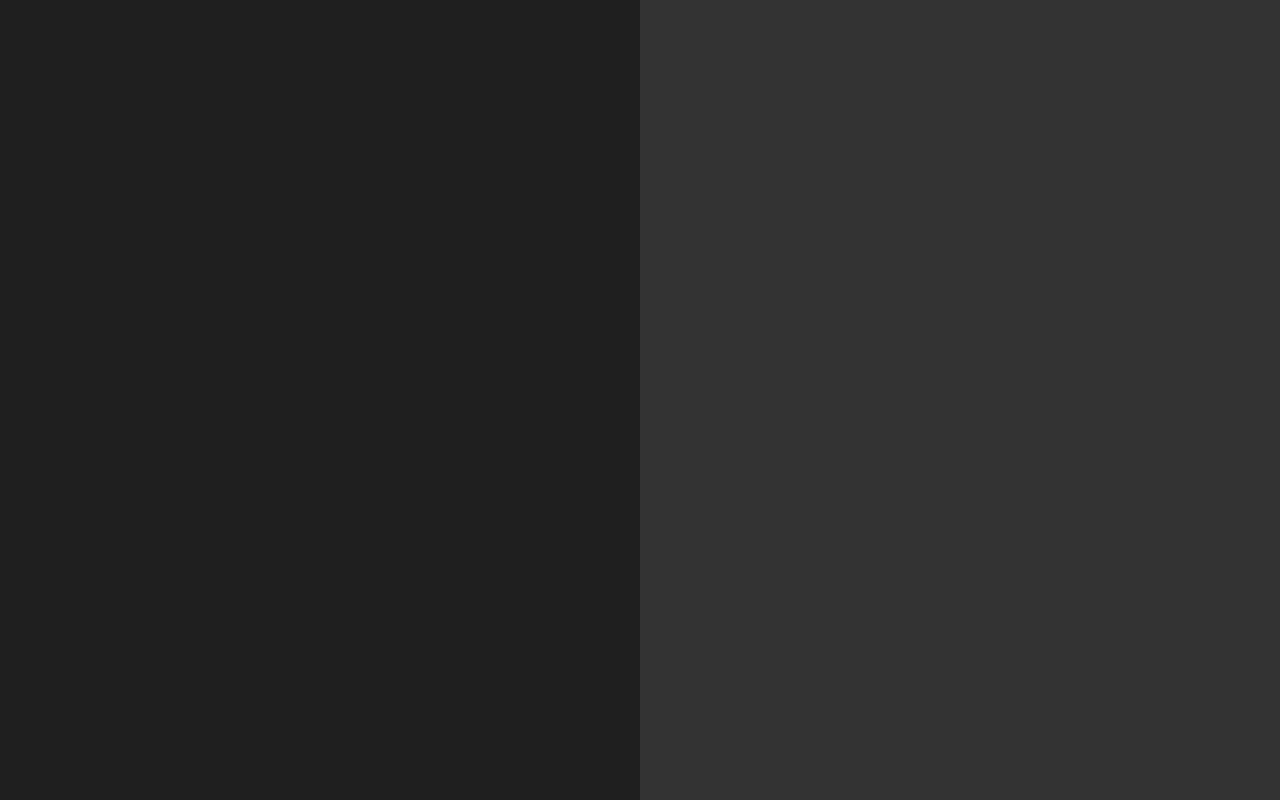
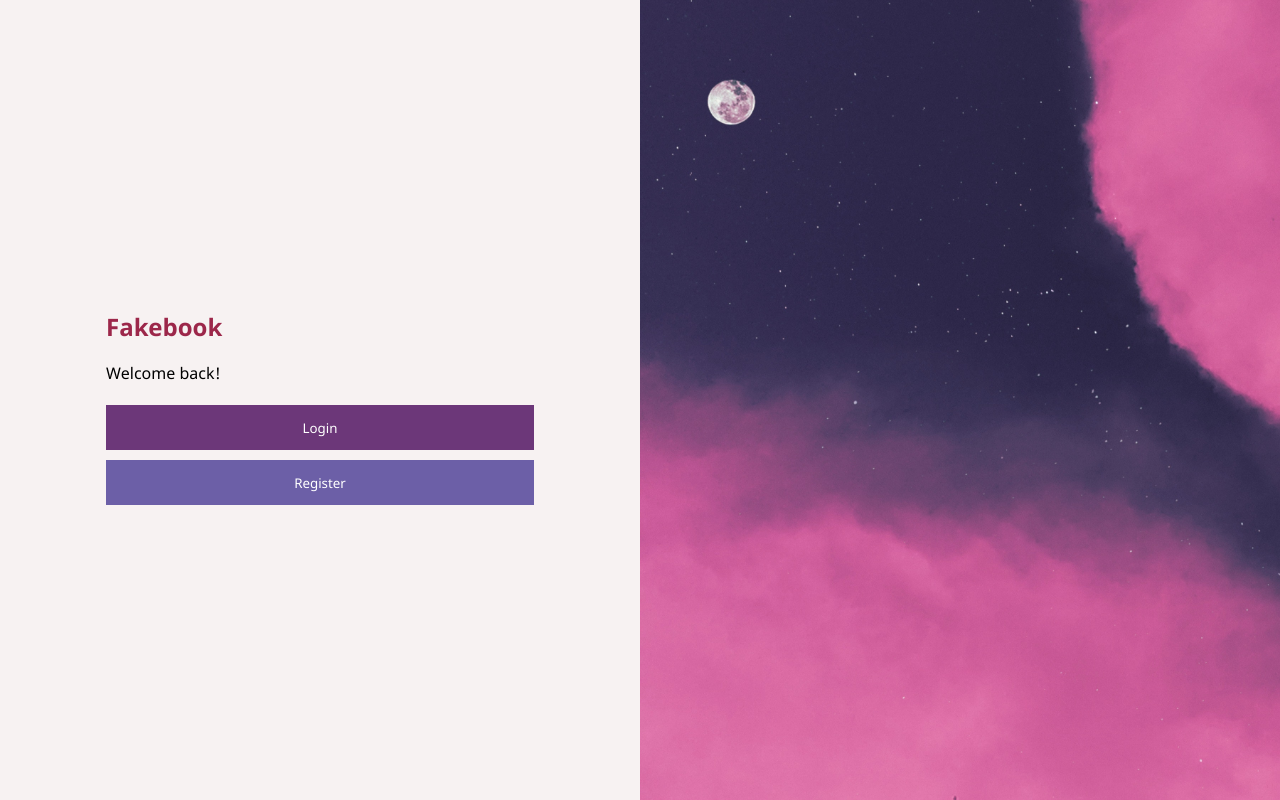
Before and after one commit to karranlemos/fake-social-network, a PHP site: page / in a window 1280 px wide. Run offline with PHP 8.4, Linux system fonts and the light colour scheme.

Commit message:
Create basic welcome page

```diff
--- a/public/css/fonts.css
+++ b/public/css/fonts.css
@@ -0,0 +1,26 @@
+@font-face {
+    font-family: 'Noto Sans';
+    font-style: normal;
+    font-weight: 400;
+    src: url('../fonts/NotoSans/NotoSans-Regular.ttf');
+}
+@font-face {
+    font-family: 'Noto Sans';
+    font-style: normal;
+    font-weight: 400;
+    font-style: italic;
+    src: url('../fonts/NotoSans/NotoSans-Italic.ttf');
+}
+@font-face {
+    font-family: 'Noto Sans';
+    font-style: bold;
+    font-weight: 700;
+    src: url('../fonts/NotoSans/NotoSans-Bold.ttf');
+}
+@font-face {
+    font-family: 'Noto Sans';
+    font-style: bold;
+    font-weight: 700;
+    font-style: italic;
+    src: url('../fonts/NotoSans/NotoSans-BoldItalic.ttf');
+}
--- a/public/css/style.css
+++ b/public/css/style.css
@@ -7,6 +7,38 @@ html, body {
 
     min-height: 100vh;
     min-width: 100%;
+}
+
+html, button {
+    font-family: 'Noto Sans', 'Segoe UI', Tahoma, Geneva, Verdana, sans-serif;
+}
+
+h1, h2, h3, h4, h5, h6 {
+    color: var(--heading-color);
+}
+
+button {
+    outline: none;
+    border-width: 0;
+
+    background-color: var(--button-bg-color);
+    color: var(--button-color);
+
+    min-width: 200px;
+    min-height: 30px;
+    margin: 3px;
+
+    cursor: pointer;
+}
+
+button.primary {
+    background-color: var(--button-bg-color-primary);
+    color: var(--button-color-primary);
+}
+
+button.secondary {
+    background-color: var(--button-bg-color-secondary);
+    color: var(--button-color-secondary);
 }
 
 .split-page {
@@ -20,17 +52,54 @@ html, body {
 
 .split-page .relevant {
     flex: 1 0 0;
+    display: flex;
+    justify-content: center;
+    align-items: center;
+
     min-width: 400px;
-    background-color: rgb(31, 31, 31);
+    background-color: var(--primary-bg-color);
 }
 
 .split-page .optional {
     flex-grow: 1;
-    background-color: rgb(51, 51, 51);
+    background-color: #6c3779;
+    background-image: url('../images/backgrounds/bg-index.jpg');
+    background-position: left;
+    background-size: cover;
+    background-repeat: no-repeat;
+}
+
+.split-page .central-options {
+    background-color: transparent;
+
+    padding: 10px;
+    box-sizing: border-box;
+
+    width: 70%;
+    min-width: 350px;
+}
+
+.account-buttons {
+    display: flex;
+    flex-direction: column;
+    align-items: stretch;
+}
+
+.account-buttons button {
+    height: 45px;
+    margin: 5px 0;
 }
 
 @media only screen and (max-width: 700px) {
+    .split-page .relevant {
+        min-width: 100%;
+    }
+
     .split-page .optional {
         display: none;
     }
+
+    .split-page .central-options {
+        min-width: 300px;
+    }
 }
--- a/public/css/vars.css
+++ b/public/css/vars.css
@@ -0,0 +1,14 @@
+:root {
+    --heading-color: #9c274a;
+    --sub-heading-color: #fa8572;
+
+    --button-bg-color: #c9c9c9;
+    --button-color: #000000;
+    --button-bg-color-primary: #6c3779;
+    --button-color-primary: #ffffff;
+    --button-bg-color-secondary: #6c5fa7;
+    --button-color-secondary: #ffffff;
+
+    --primary-bg-color: #f7f2f2;
+
+}
--- a/templates/index-template.php
+++ b/templates/index-template.php
@@ -12,7 +12,16 @@ else {
 
       <div class="split-page">
         <section class="relevant">
-
+          <div class="central-options">
+            <header>
+              <h1>Fakebook</h1>
+              <p>Welcome back!</p>
+            </header>
+            <div class="account-buttons">
+              <button type="button" class="primary">Login</button>
+              <button type="button" class="secondary">Register</button>
+            </div>
+          </div>
         </section>
         <section class="optional">
 
```
Also changed, not shown: public/fonts/NotoSans/NotoSans-Bold.ttf (added), public/fonts/NotoSans/NotoSans-BoldItalic.ttf (added), public/fonts/NotoSans/NotoSans-Italic.ttf (added), public/fonts/NotoSans/NotoSans-Regular.ttf (added), public/images/backgrounds/bg-index.jpg (added).
